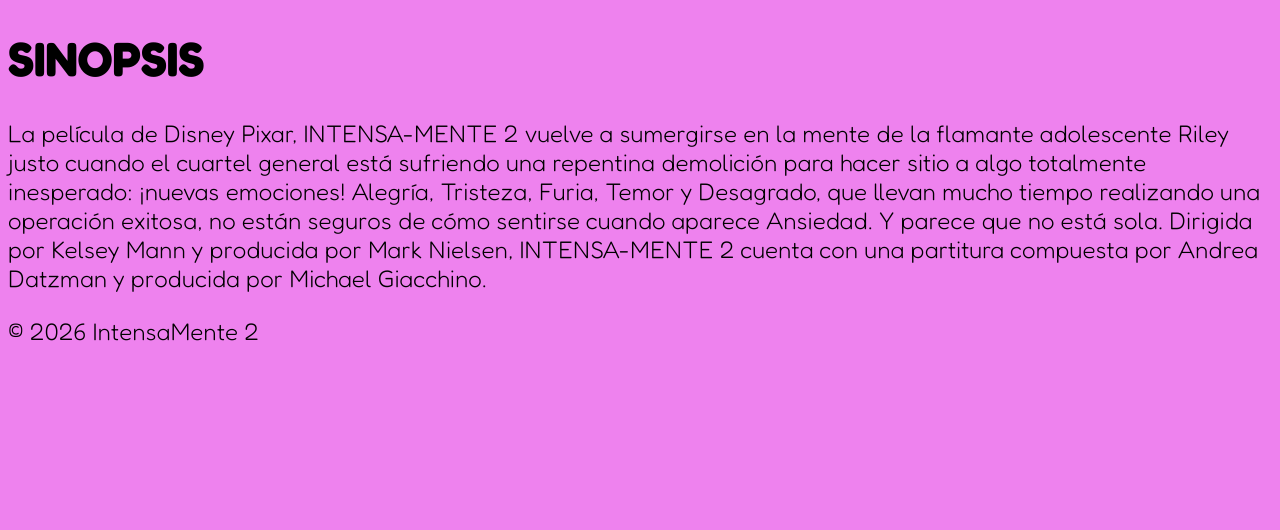
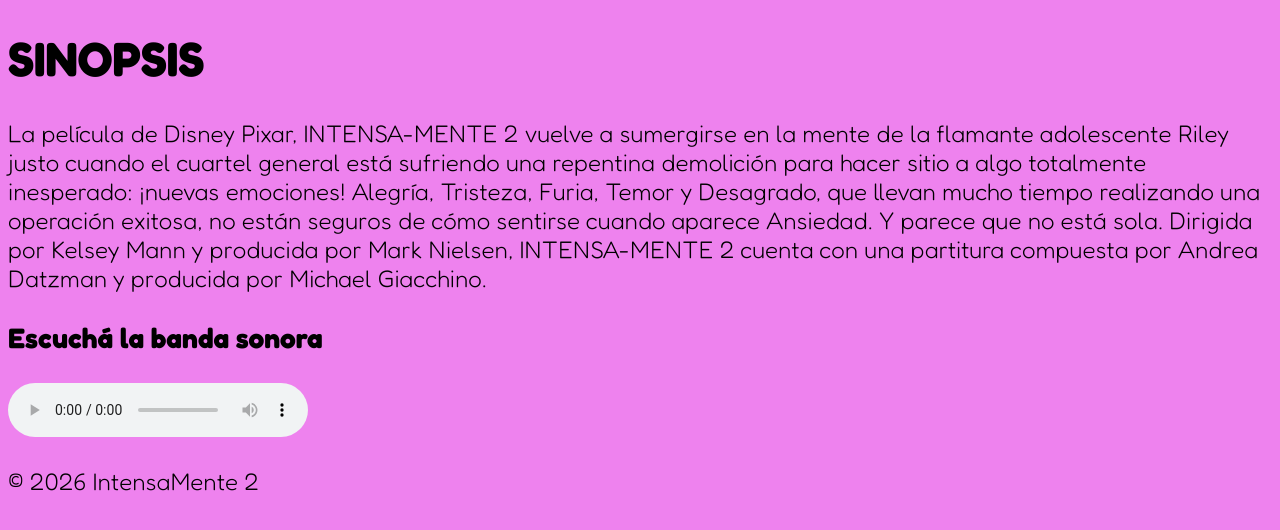
Before and after one commit to candelaescobar-ctrl/candela-tp2, a plain HTML site: page Page/pelicula.html in a window 1280 px wide. Shown: the part 82-612 px from the top of the page. Drawn offline with Linux system fonts and the light colour scheme.

Commit message:
Audio
Se agrega archivo de audio MP3 en la sección de Pelicula.html

```diff
--- a/Page/pelicula.html
+++ b/Page/pelicula.html
@@ -26,6 +26,13 @@
          <main>
         <h1 class="Violeta">SINOPSIS</h1>
         <p>La película de Disney Pixar, INTENSA-MENTE 2 vuelve a sumergirse en la mente de la flamante adolescente Riley justo cuando el cuartel general está sufriendo una repentina demolición para hacer sitio a algo totalmente inesperado: ¡nuevas emociones! Alegría, Tristeza, Furia, Temor y Desagrado, que llevan mucho tiempo realizando una operación exitosa, no están seguros de cómo sentirse cuando aparece Ansiedad. Y parece que no está sola. Dirigida por Kelsey Mann y producida por Mark Nielsen, INTENSA-MENTE 2 cuenta con una partitura compuesta por Andrea Datzman y producida por Michael Giacchino.</p>
+
+         <section class="contenedor-audio">
+            <h3>Escuchá la banda sonora</h3>
+            <audio controls>
+                <source src="../audio/Outside Intro.mp3" type="audio/mpeg">
+            </audio>
+        </section>
         </main>
         <footer><p>© 2026 IntensaMente 2</p></footer>
     </body>
```
Also changed, not shown: 1 other file.
